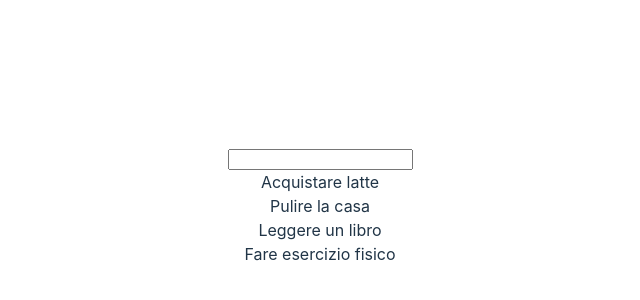
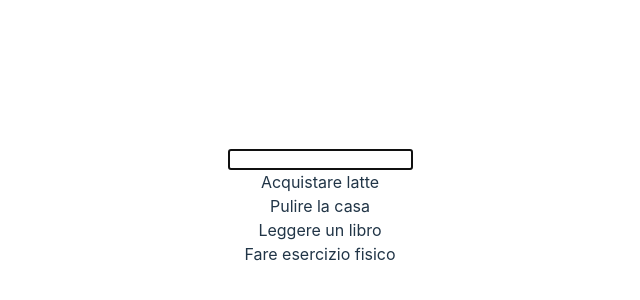
Before and after one commit to marinademinescu/nicoleo-react, a React (Vite) app: page / in a window 1280 px wide. Shown: the part 194-494 px from the top of the page, without its empty margins (320-960 px from the left). Built offline with nearby package versions, Linux system fonts and the light colour scheme.

Commit message:
todolistinput-useref-useeffect

```diff
--- a/src/components/ToDoListInput/ToDoListInput.jsx
+++ b/src/components/ToDoListInput/ToDoListInput.jsx
@@ -1,11 +1,15 @@
 import useFilteredTodos from '../useFilteredTodos/useFilteredTodos';
-import { useState, useCallback } from 'react';
+import { useState, useCallback, useRef, useEffect } from 'react';
 import { useMemo } from 'react';
 
 
 const ToDoListInput = () => {
   const [search, setSearch] = useState('')
+  const inputRef = useRef(null)
 
+  useEffect(() => {
+    inputRef.current.focus()
+  }, [])
 
   const list = [
     { id: 1, text: 'Acquistare latte' },
@@ -28,7 +32,7 @@ const ToDoListInput = () => {
 
     <>
       {search}
-      <input onChange={handleSearchChange} value={search} />
+      <input ref={inputRef}   onChange={handleSearchChange} value={search} />
       {listsFiltred.listTodo.map((e) => {
         return <div key={e.id}>{e.text} </div>
       })}
```
